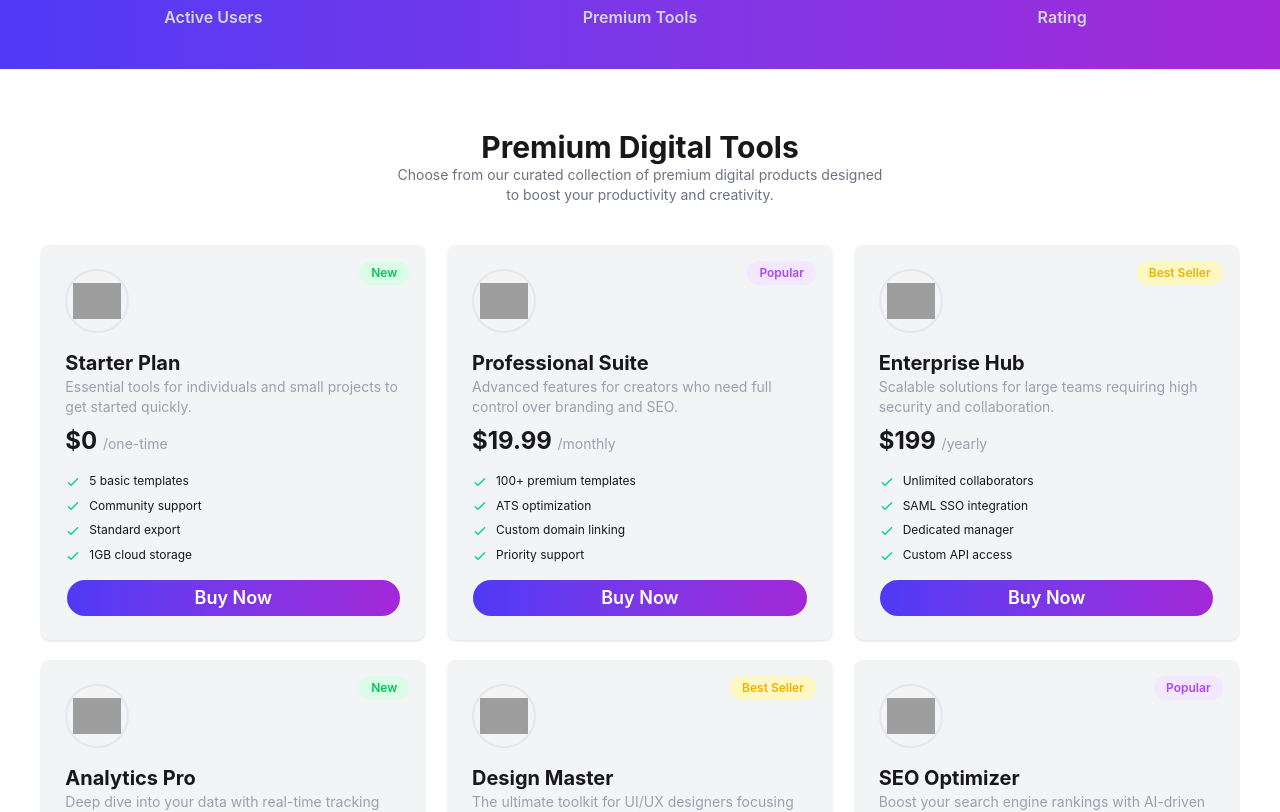
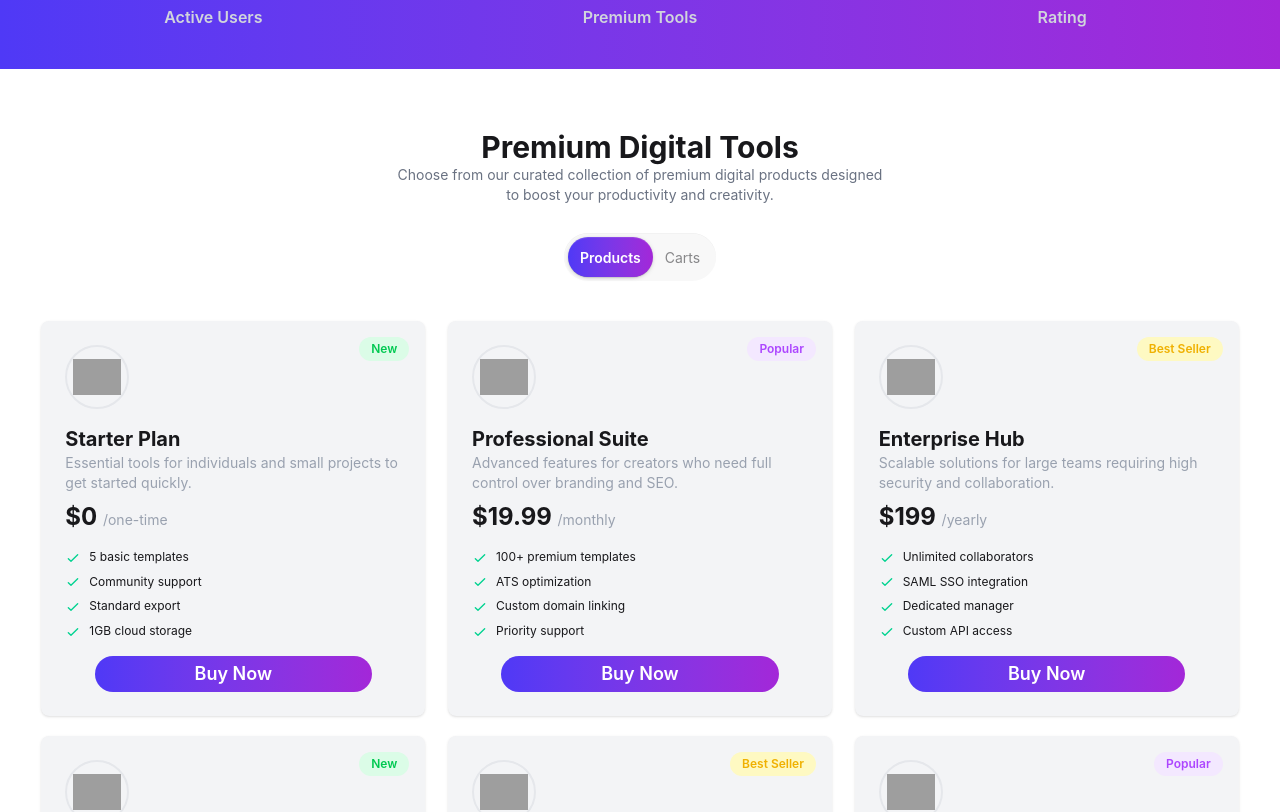
Before and after one commit to Nishitasarker/Digitools-platform, a React (Vite) app: page / in a window 1280 px wide. Shown: the part 780-1592 px from the top of the page. Built offline with nearby package versions, Linux system fonts and the light colour scheme; grey boxes are pictures that could not be loaded.

Commit message:
Card toggle is continue

```diff
--- a/src/App.jsx
+++ b/src/App.jsx
@@ -1,4 +1,4 @@
-// import { useState } from 'react'
+import { useState } from 'react'
 import './App.css'
 import Navbar from "./Components/Navbar/Navbar"
 import HeroSection from "./Components/Navbar/HeroSection/HeroSection"
@@ -8,11 +8,11 @@ import Footer from './Components/Footer/Footer'
 import FooterTop from './Components/FooterTop/FooterTop'
 import GetStarted from './Components/GetStarted/GetStarted'
 import PricingCard from './Components/PricingCard/PricingCard'
-
+import Cart from './Components/Cart/Cart'
 
 
 const getModels = async() => {
-    const res= await fetch("../public/Models.json")
+    const res= await fetch("/Models.json")
     return res.json()
 }
 
@@ -20,6 +20,9 @@ const modelPromise = getModels()
 
 
 function App() {
+  const [activeTab,setActiveTab] = useState("CardSection");
+
+  const [Carts, setCarts] = useState([])
 
     // const [count, setCount] = useState(0)
 
@@ -30,8 +33,25 @@ function App() {
     <Border></Border>
 
 
-       <CardSection modelPromise={modelPromise}></CardSection>
+     <div className='grid grid-cols-1 justify-items-center place-items-center pb-10'>
+           <p className='text-3xl font-bold'>Premium Digital Tools</p>
+           <p className='text-center text-gray-500 text-sm'>
+            Choose from our curated collection of premium digital products designed <br />
+           to boost your productivity and creativity.
+           </p>
 
+           <div className="tabs tabs-box mt-7 rounded-full ">
+  <input type="radio" name="my_tabs_1" className={`tab rounded-full py-1 ${activeTab === "CardSection" ? "bg-gradient-to-r from-[#4F39F6] to-[#a327d8] text-white  font-semibold   " : ""}`} defaultChecked
+  aria-label="Products"  onClick={()=> setActiveTab("CardSection")}/>
+
+  <input type="radio" name="my_tabs_1" className={`tab rounded-full py-1 ${activeTab === "Cart" ? "bg-gradient-to-r from-[#4F39F6] to-[#a327d8] text-white  font-semibold   " : ""}`} aria-label="Carts"
+  onClick={()=> setActiveTab("Cart")}/>
+  </div>
+        </div>
+
+
+   {activeTab==="CardSection" && <CardSection modelPromise={modelPromise} Carts={Carts} setCarts={setCarts}></CardSection>}
+    {activeTab==="Cart" && <Cart Carts={Carts}></Cart>}
 
     <GetStarted></GetStarted>
     <PricingCard></PricingCard>
--- /dev/null
+++ b/src/Components/CardSection/CardJSON.jsx
@@ -0,0 +1,68 @@
+import  {useState} from 'react';
+
+const CardJSON = ({allCard, setCarts, setIsBuy: setParentIsBuy}) => {
+     const [isBuy, setIsBuy] = useState(false)
+ const handleBuy = ()=>{
+    setIsBuy(true);
+   setCarts((prevCarts) => {
+      // ডুপ্লিকেট চেক (একই জিনিস যেন বারবার অ্যাড না হয়)
+      const isExist = prevCarts.find(item => item.name === allCard.name);
+      if (isExist) return prevCarts;
+
+
+      return [...prevCarts, allCard];
+    });
+
+    if (setParentIsBuy) {
+        setParentIsBuy(true);
+    }
+ }
+    return (
+        <div>
+           <div >
+             <div className="card w-96 bg-gray-100 shadow-sm ">
+  <div className="card-body relative ">
+    <div className={`absolute right-4 top-4 font-semibold rounded-full py-1 px-3 flex items-center text-xs
+    ${allCard.tagType === 'Popular' ? 'text-purple-500 bg-purple-100'
+    : allCard.tagType === 'New' ? 'text-green-500 bg-green-100'
+    : 'text-yellow-500 bg-yellow-100'}`}>{ allCard.tagType}</div>
+
+    <div className='w-16 h-16 rounded-full  border-2 border-gray-200 flex items-center justify-center overflow-hidden '>
+        <img src={allCard.icon}  className='w-12 h-12 object-contain ' alt="" />
+    </div>
+
+       <div className="flex flex-col flex-1">
+      <h2 className="text-xl font-bold mt-2">{allCard.name}</h2>
+      <p className='text-sm text-gray-400 pb-2'>{allCard.description}</p>
+     <p className='text-2xl font-bold'>${allCard.price} <span className='text-sm font-normal text-gray-400'>/{allCard.period}</span></p>
+          </div>
+
+    <ul className="mt-2 flex flex-col gap-2 text-xs">
+        {allCard.features.map((feature,name) =>
+      <li key={name}>
+
+        <svg xmlns="http://www.w3.org/2000/svg" className="size-4 me-2 inline-block text-success" fill="none" viewBox="0 0 24 24" stroke="currentColor"><path strokeLinecap="round" strokeLinejoin="round" strokeWidth="2" d="M5 13l4 4L19 7" /></svg>
+        <span>{feature}</span>
+      </li>)}
+
+      {/* <li>
+        <svg xmlns="http://www.w3.org/2000/svg" className="size-4 me-2 inline-block text-success" fill="none" viewBox="0 0 24 24" stroke="currentColor"><path strokeLinecap="round" strokeLinejoin="round" strokeWidth="2" d="M5 13l4 4L19 7" /></svg>
+        <span>50+ writing templates</span>
+      </li>
+      <li>
+        <svg xmlns="http://www.w3.org/2000/svg" className="size-4 me-2 inline-block text-success" fill="none" viewBox="0 0 24 24" stroke="currentColor"><path strokeLinecap="round" strokeLinejoin="round" strokeWidth="2" d="M5 13l4 4L19 7" /></svg>
+        <span>Grammer checker</span>
+      </li> */}
+
+    </ul>
+    <div className="mt-2 mx-auto">
+      <button onClick={handleBuy} className="bg-gradient-to-r from-[#4F39F6] to-[#a327d8] text-white text-lg font-semibold rounded-4xl px-25 py-1">{isBuy ? "Added to Cart" : "Buy Now"}</button>
+    </div>
+  </div>
+</div>
+        </div>
+        </div>
+    );
+};
+
+export default CardJSON;
--- a/src/Components/CardSection/CardSection.jsx
+++ b/src/Components/CardSection/CardSection.jsx
@@ -1,64 +1,26 @@
 import React, { use }  from 'react';
+import CardJSON from "./CardJSON";
 
-const CardSection = ({modelPromise}) => {
-     const CardSection = use(modelPromise)
-        console.log(CardSection)
+
+const CardSection = ({modelPromise, Carts, setCarts}) => {
+     const CardsData = use(modelPromise)
+
+
+        const handleAddToCart = (product) => {
+
+        setCarts([...Carts, product]);
+    };
     return (
         <>
-        <div className='grid grid-cols-1 justify-items-center place-items-center pb-10'>
-           <p className='text-3xl font-bold'>Premium Digital Tools</p>
-           <p className='text-center text-gray-500 text-sm'>
-            Choose from our curated collection of premium digital products designed <br />
-           to boost your productivity and creativity.
-           </p>
-        </div>
+
+
 
 
        <div className=' pb-10 grid grid-cols-1 justify-items-center  gap-5 md:grid-cols-3 px-10'>
-     {CardSection.map(allCard=>
+     {CardsData && CardsData.map((allCard)=>
 
-        <div >
-             <div className="card w-96 bg-gray-100 shadow-sm ">
-  <div className="card-body relative ">
-    <div className={`absolute right-4 top-4 font-semibold rounded-full py-1 px-3 flex items-center text-xs
-    ${allCard.tagType === 'Popular' ? 'text-purple-500 bg-purple-100'
-    : allCard.tagType === 'New' ? 'text-green-500 bg-green-100'
-    : 'text-yellow-500 bg-yellow-100'}`}>{ allCard.tagType}</div>
-
-    <div className='w-16 h-16 rounded-full  border-2 border-gray-200 flex items-center justify-center overflow-hidden '>
-        <img src={allCard.icon}  className='w-12 h-12 object-contain ' alt="" />
-    </div>
-
-       <div className="flex flex-col flex-1">
-      <h2 className="text-xl font-bold mt-2">{allCard.name}</h2>
-      <p className='text-sm text-gray-400 pb-2'>{allCard.description}</p>
-     <p className='text-2xl font-bold'>${allCard.price} <span className='text-sm font-normal text-gray-400'>/{allCard.period}</span></p>
-          </div>
-
-    <ul className="mt-2 flex flex-col gap-2 text-xs">
-        {allCard.features.map((feature) =>
-      <li >
-
-        <svg xmlns="http://www.w3.org/2000/svg" className="size-4 me-2 inline-block text-success" fill="none" viewBox="0 0 24 24" stroke="currentColor"><path strokeLinecap="round" strokeLinejoin="round" strokeWidth="2" d="M5 13l4 4L19 7" /></svg>
-        <span>{feature}</span>
-      </li>)}
-
-      {/* <li>
-        <svg xmlns="http://www.w3.org/2000/svg" className="size-4 me-2 inline-block text-success" fill="none" viewBox="0 0 24 24" stroke="currentColor"><path strokeLinecap="round" strokeLinejoin="round" strokeWidth="2" d="M5 13l4 4L19 7" /></svg>
-        <span>50+ writing templates</span>
-      </li>
-      <li>
-        <svg xmlns="http://www.w3.org/2000/svg" className="size-4 me-2 inline-block text-success" fill="none" viewBox="0 0 24 24" stroke="currentColor"><path strokeLinecap="round" strokeLinejoin="round" strokeWidth="2" d="M5 13l4 4L19 7" /></svg>
-        <span>Grammer checker</span>
-      </li> */}
-
-    </ul>
-    <div className="mt-2 mx-auto">
-      <button className="bg-gradient-to-r from-[#4F39F6] to-[#a327d8] text-white text-lg font-semibold rounded-4xl px-32 py-1">Buy Now</button>
-    </div>
-  </div>
-</div>
-        </div>
+        <CardJSON key={allCard.name} allCard={allCard} Carts={Carts}
+                    setCarts={setCarts} setIsBuy={() => handleAddToCart(allCard)}></CardJSON>
 
      )}
 
--- /dev/null
+++ b/src/Components/Cart/Cart.jsx
@@ -0,0 +1,46 @@
+import { DiVim } from "react-icons/di"
+
+
+const Cart = ({Carts}) => {
+    console.log(Carts)
+ console.log(Carts)
+        return (
+        <div>
+            {/* name of each tab group should be unique */}
+             <h1 className="font-bold text-2xl px-25">Your Cart</h1>
+
+          {Carts && Carts.length > 0 ? (
+             Carts.map((item, name) =>
+
+         <div className="bg-white pb-2 px-25 pt-1">
+             <div>
+            <div className="py-1 flex justify-between px-3  border-1 border-gray-100 bg-gray-100" key={name}>
+             <div className="flex gap-5">
+                <div className="w-12 h-12 rounded-full  border-2 border-gray-200 flex items-center justify-center overflow-hidden">
+                    <img src={item.icon} className="w-8 h-8 object-contain" alt="" />
+                </div>
+
+                <div>
+                    <p className="text-lg font-semibold">{item.name}</p>
+                    <p className="text-gray-500">${item.price}</p>
+                </div>
+            </div>
+
+          <button className="text-red-500 font-bold">Remove</button>
+            </div>
+            </div>
+
+
+            </div>
+          ))
+         : (
+            <p>Your Cart is empty</p>
+        )
+         }
+
+        </div>
+    )
+};
+;
+
+export default Cart;
```
